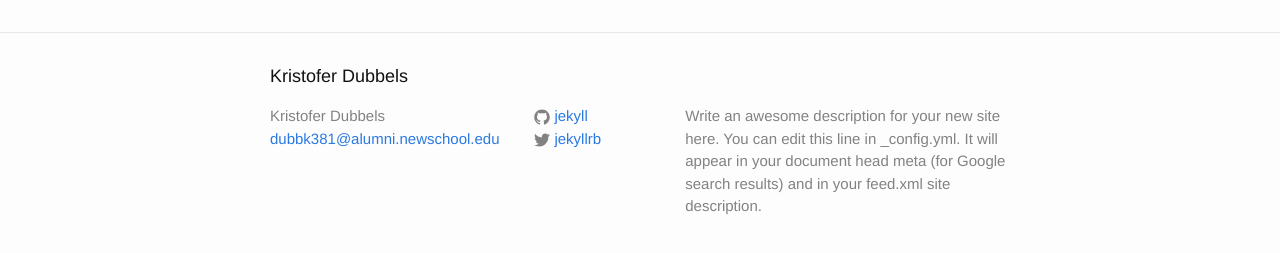
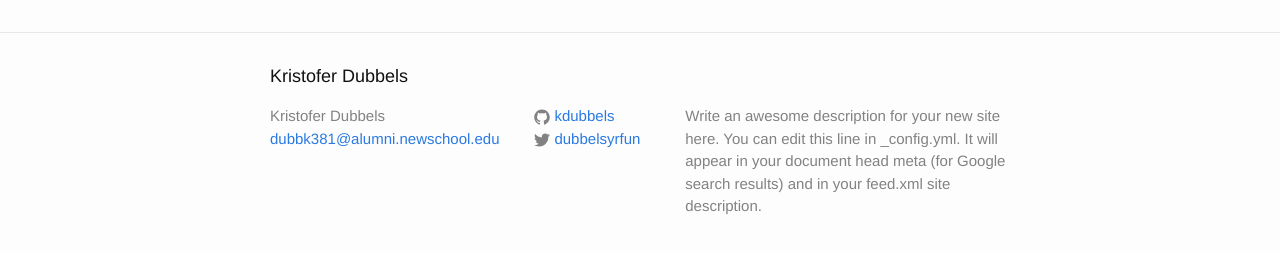
Before and after one commit to kdubbels/kdubbels.github.io, a Jekyll site: the page built from index.html, in a window 1280 px wide. Shown: the part 354-607 px from the top of the page. Built offline with Jekyll 4.4.1, drawn with Linux system fonts in a browser that asks for light colours.

Commit message:
config file

```diff
--- a/_config.yml
+++ b/_config.yml
@@ -7,8 +7,11 @@ description: > # this means to ignore newlines until "baseurl:"
   Google search results) and in your feed.xml site description.
 baseurl: "" # the subpath of your site, e.g. /blog/
 url: "http://yourdomain.com" # the base hostname & protocol for your site
-twitter_username: jekyllrb
-github_username:  jekyll
+twitter_username: dubbelsyrfun
+github_username:  kdubbels
 
 # Build settings
 markdown: kramdown
+
+gems:
+  - jemoji
```
